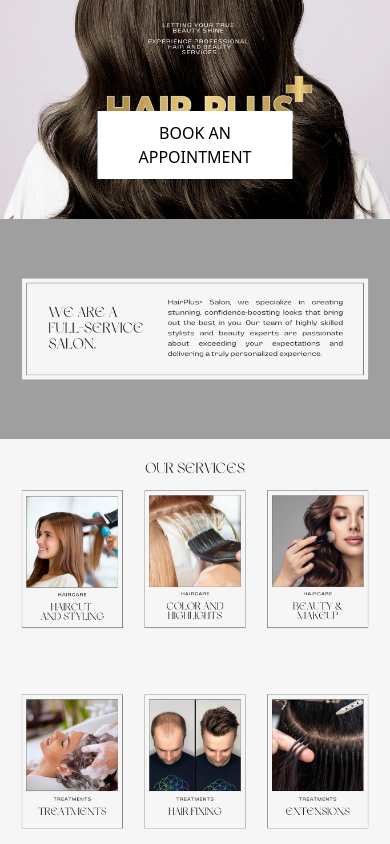
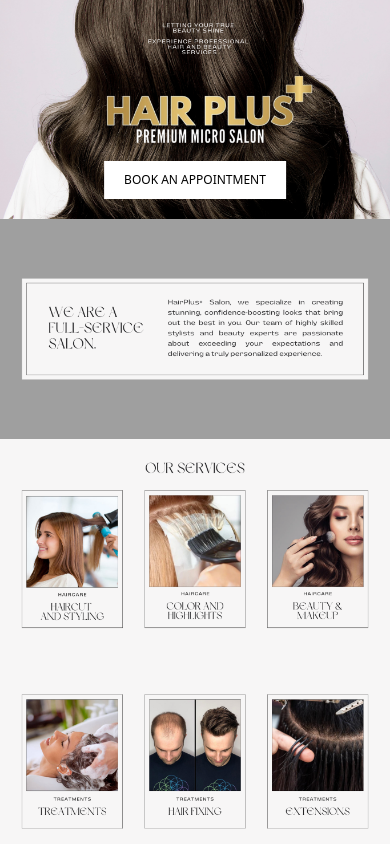
Before and after one commit to hairplussalon/web, an Angular app: page / in a window 390 px wide. Shown: the top 844 px of the page. Built offline with nearby package versions, Linux system fonts and the light colour scheme.

Commit message:
book appointment mobile styling fix

```diff
--- a/src/app/app.component.scss
+++ b/src/app/app.component.scss
@@ -17,26 +17,35 @@
 
 
 /* For Mobile */
-@media screen and (max-width: 425px) {
+@media screen and (max-width: 360px) {
     .appointment-btn {
-        font-size: 16px;
-        padding: 10px 30px;
-        bottom: 40px;
+        font-size: 10px;
+        padding: 10px 15px;
+        bottom: 20px;
+    }
+}
+
+/* For Mobile */
+@media screen and (min-width: 361px) and (max-width: 425px) {
+    .appointment-btn {
+        font-size: 12px;
+        padding: 10px 20px;
+        bottom: 20px;
     }
 }
 
 /* For Tablets */
 @media screen and (min-width: 426px) and (max-width: 767px) {
     .appointment-btn {
-        font-size: 16px;
-        padding: 10px 30px;
-        bottom: 50px;
+        font-size: 14px;
+        padding: 10px 20px;
+        bottom: 30px;
     }
 }
 
 @media screen and (min-width: 768px) and (max-width: 1250px) {
     .appointment-btn {
-        font-size: 18px;
+        font-size: 16px;
         padding: 15px 40px;
         bottom: 70px;
     }
```
